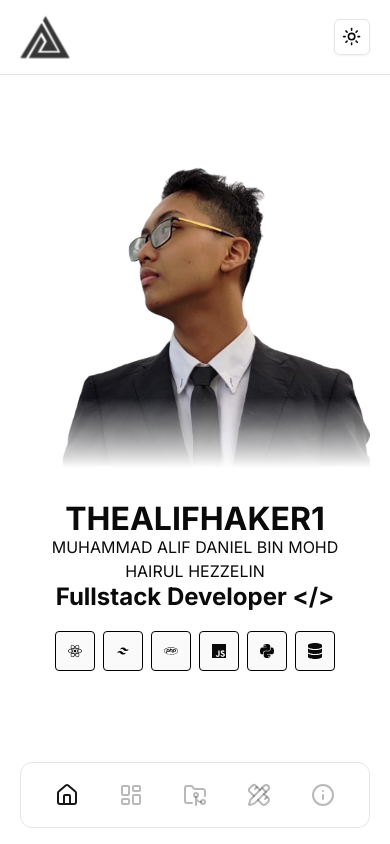
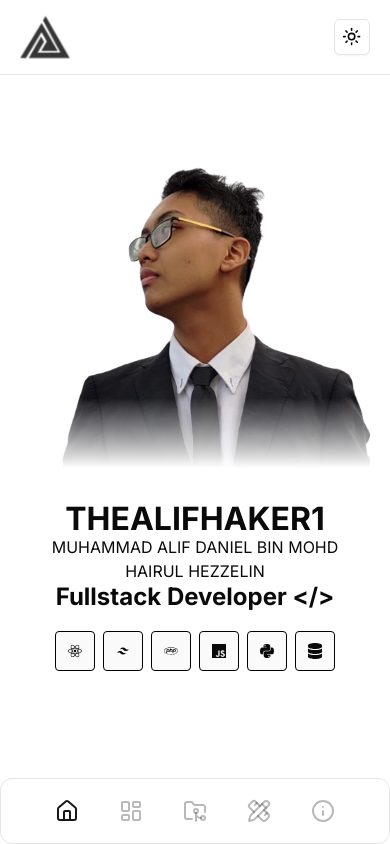
Before and after one commit to THEALIFHAKER1/AE1.TECH, a Next.js app: page / in a window 390 px wide. Built offline with nearby package versions, Linux system fonts and the light colour scheme; no server answers.

Commit message:
minor improvement

```diff
--- a/src/app/(portfolio)/(pages)/projects/_components/code-snippet.tsx
+++ b/src/app/(portfolio)/(pages)/projects/_components/code-snippet.tsx
@@ -19,7 +19,9 @@ export default function CodeSnippet({ code }: { code: any }) {
       className={`rounded-lg bg-foreground/20 px-8 pb-8 pt-4 font-mono text-sm `}
     >
       <pre className='relative overflow-x-auto whitespace-pre-wrap'>
-        <code className='select-text text-xs md:text-sm'>{code}</code>
+        <code className='select-text text-[0.6rem] leading-none md:text-sm md:leading-normal'>
+          {code}
+        </code>
         <div className='absolute right-0 top-0 flex justify-end'>
           <CopyToClipboard text={code} onCopy={() => setCopied(true)}>
             <Button
--- a/src/app/layout.tsx
+++ b/src/app/layout.tsx
@@ -97,6 +97,7 @@ export default function RootLayout({
                 max-w-screen-2xl
                 space-y-4
                 overflow-auto
+                py-20
                 `}
             >
               {children}
--- a/src/components/layout/navbar/navbar.tsx
+++ b/src/components/layout/navbar/navbar.tsx
@@ -22,7 +22,7 @@ export default function Navbar() {
       </nav>
 
       <div
-        className={`fixed bottom-4 left-0 right-0 z-50 mx-5 flex items-center justify-center overflow-auto rounded-xl border border-input bg-background/30 p-5 backdrop-blur-sm backdrop-saturate-150 md:hidden`}
+        className={`fixed bottom-0 left-0 right-0 z-50 flex items-center justify-center overflow-auto rounded-xl border border-input bg-background/30 p-5 backdrop-blur-sm backdrop-saturate-150 md:hidden`}
       >
         <div className={`flex items-center gap-4`}>
           <ul className={`flex items-center space-x-10 text-sm md:space-x-4 `}>
--- a/src/components/layout/wrapper/wrapper-page.tsx
+++ b/src/components/layout/wrapper/wrapper-page.tsx
@@ -15,7 +15,7 @@ export default function WrapperPage({
       initial={{ opacity: 0 }}
       animate={{ opacity: 1 }}
       transition={{ ease: 'easeInOut', duration: 0.75 }}
-      className={`h-full px-5 pb-20 pt-20 md:pb-10`}
+      className={`h-full px-5 md:pb-10`}
     >
       {children}
     </motion.div>
```
